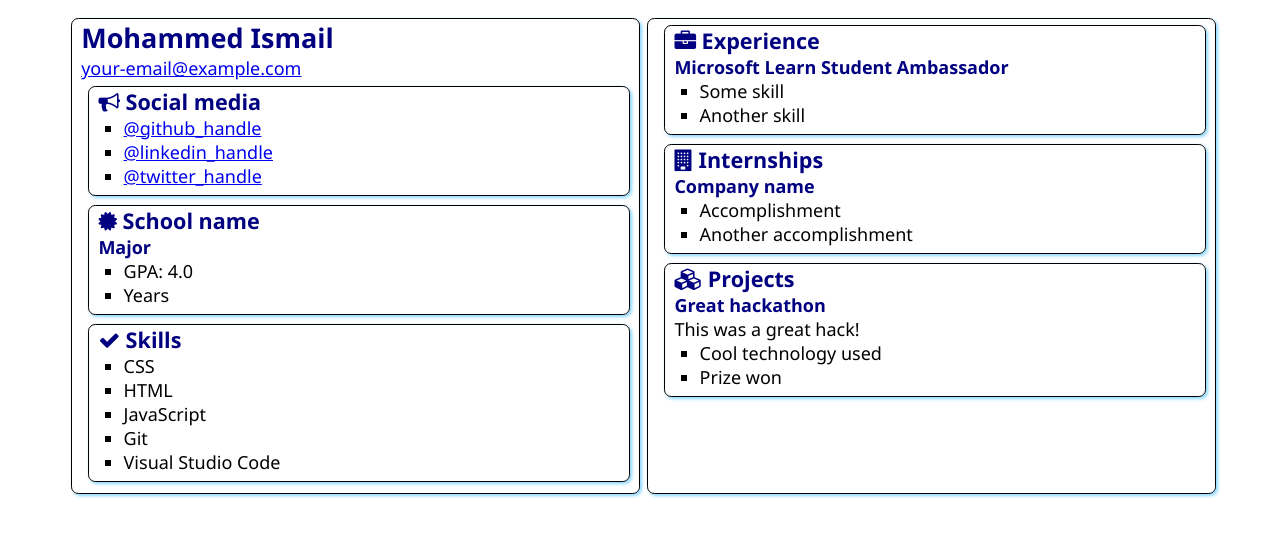
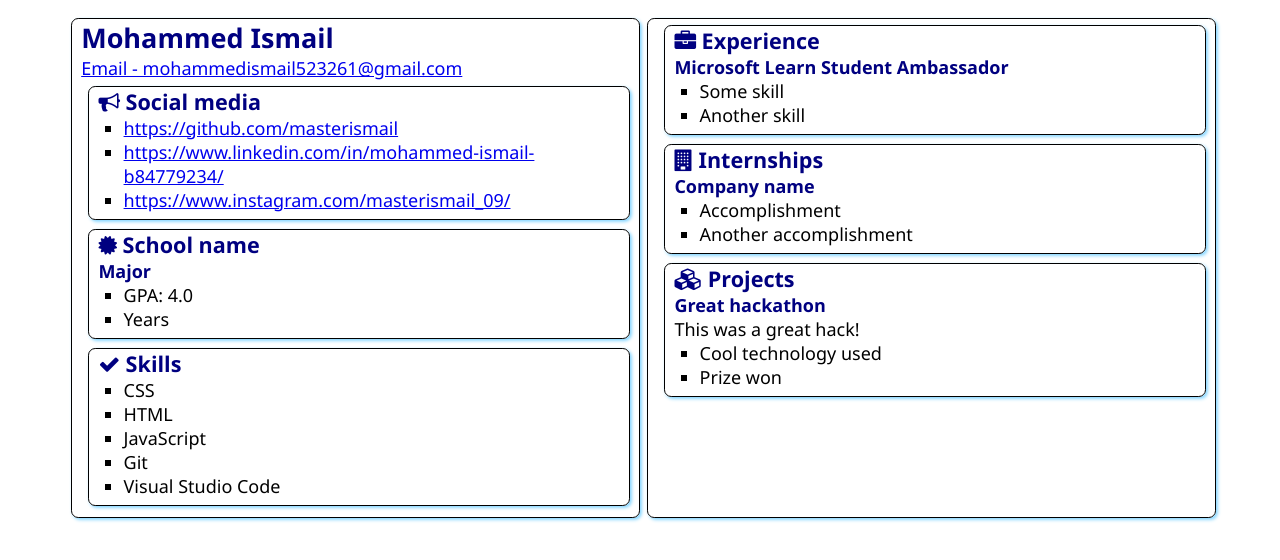
Before and after one commit to masterismail/SATechnicalOnboarding, a plain HTML site: page src/index.html in a window 1280 px wide. Drawn offline with Linux system fonts and the light colour scheme.

Commit message:
Update index.html

```diff
--- a/src/index.html
+++ b/src/index.html
@@ -13,7 +13,7 @@
     <main>
         <article class="box">
             <h1>Mohammed Ismail</h1>
-            <div><a href="mailto:your.email@example.com">your-email@example.com</a></div>
+            <div><a href="mailto:your.email@example.com">Email -  mohammedismail523261@gmail.com</a></div>
 
             <section class="box">
                 <h2>
@@ -21,9 +21,9 @@
                     Social media
                 </h2>
                 <ul>
-                    <li><a href="https://github.com/<handle>">@github_handle</a></li>
-                    <li><a href="https://linkedin.com/in/<handle>">@linkedin_handle</a></li>
-                    <li><a href="https://twitter.com/<handle>">@twitter_handle</a></li>
+                    <li><a href="https://github.com/<handle>">https://github.com/masterismail</a></li>
+                    <li><a href="https://linkedin.com/in/<handle>">https://www.linkedin.com/in/mohammed-ismail-b84779234/</a></li>
+                    <li><a href="https://instagram<handle>">https://www.instagram.com/masterismail_09/</a></li>
                 </ul>
             </section>
 
```
